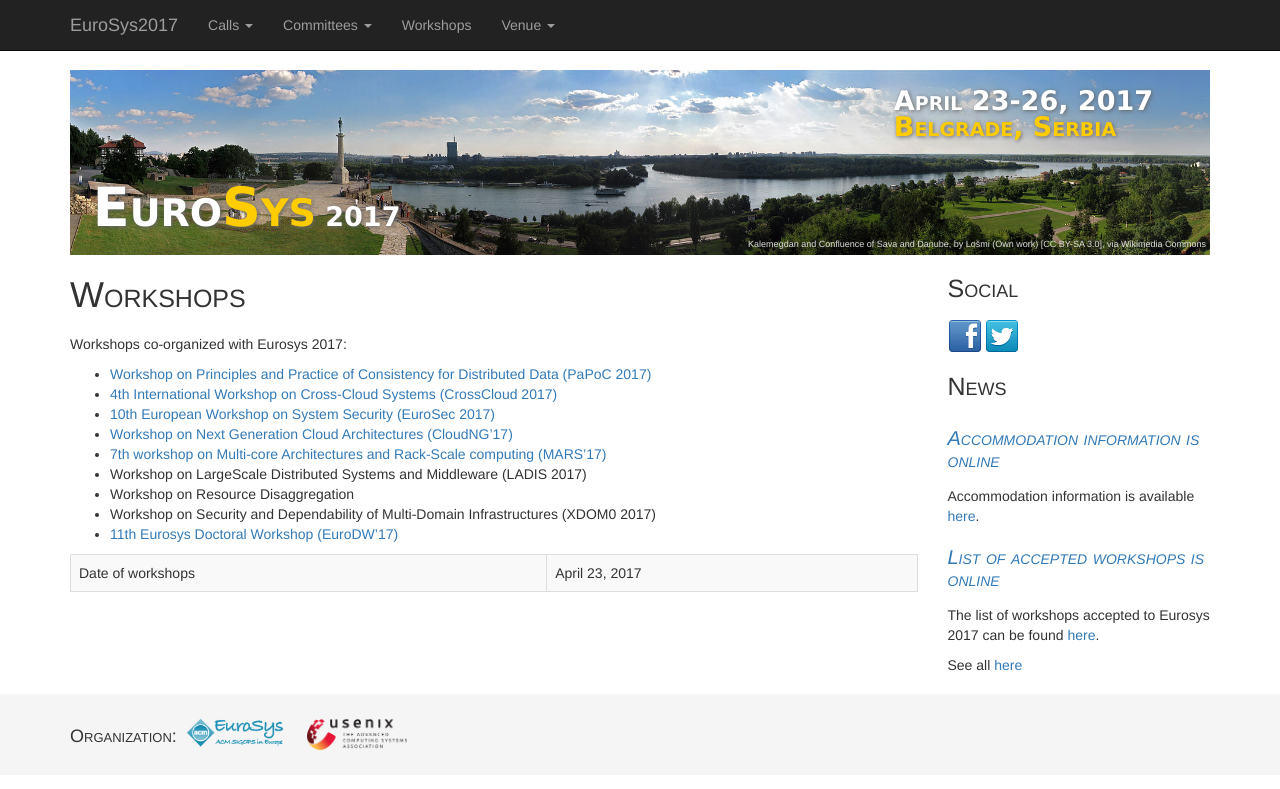
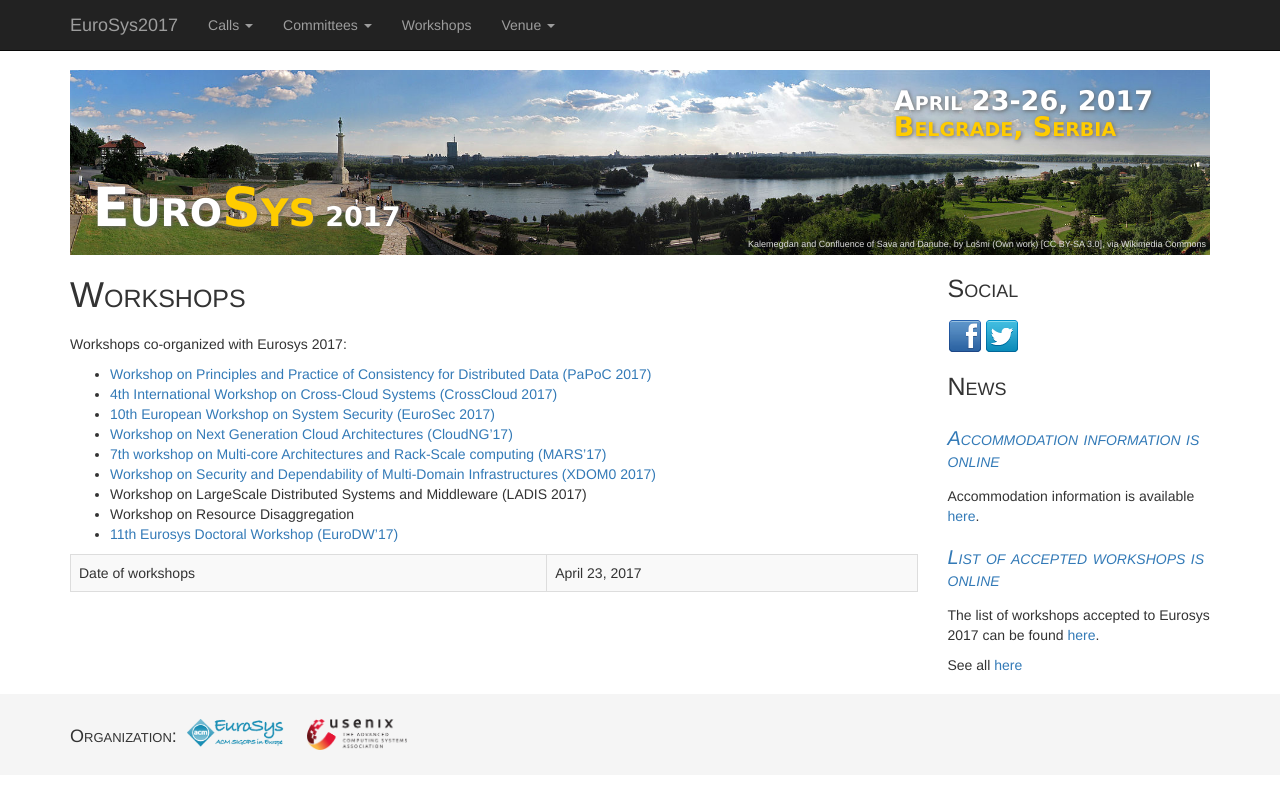
Before and after one commit to eurosys-chapter/2017, a Jekyll site: the page built from workshops.md, in a window 1280 px wide. Shown: the top 789 px of the page. Built offline with Jekyll 4.4.1, drawn with Linux system fonts in a browser that asks for light colours; nearby versions of some CDN libraries; part of the change alters nothing that is shown.

Commit message:
Signed-off-by: Marko Vukolic <mvu@zurich.ibm.com>

```diff
--- a/workshops.md
+++ b/workshops.md
@@ -13,9 +13,9 @@ Workshops co-organized with Eurosys 2017:
 * <a href="http://www.sharcs-project.eu/eurosec-2017/" target="_blank"> 10th European Workshop on System Security (EuroSec 2017) </a>
 * <a href="http://cuc.ucc.ie/CloudNG2017/" target="_blank"> Workshop on Next Generation Cloud Architectures (CloudNG'17) </a>
 * <a href="http://sites.google.com/site/mars2017eurosys/home" target="_blank"> 7th workshop on Multi-core Architectures and Rack-Scale computing (MARS'17) </a>
+* <a href="http://xdom0-2017.di.fc.ul.pt/" target="_blank"> Workshop on Security and Dependability of Multi-Domain Infrastructures (XDOM0 2017) </a>
 * Workshop on LargeScale Distributed Systems and Middleware (LADIS 2017)
 * Workshop on Resource Disaggregation
-* Workshop on Security and Dependability of Multi-Domain Infrastructures (XDOM0 2017)
 * <a href="http://eurodw17.kaust.edu.sa/" target="_blank"> 11th Eurosys Doctoral Workshop (EuroDW'17)</a>
 
 |Date of workshops								|April 23, 2017|
```
